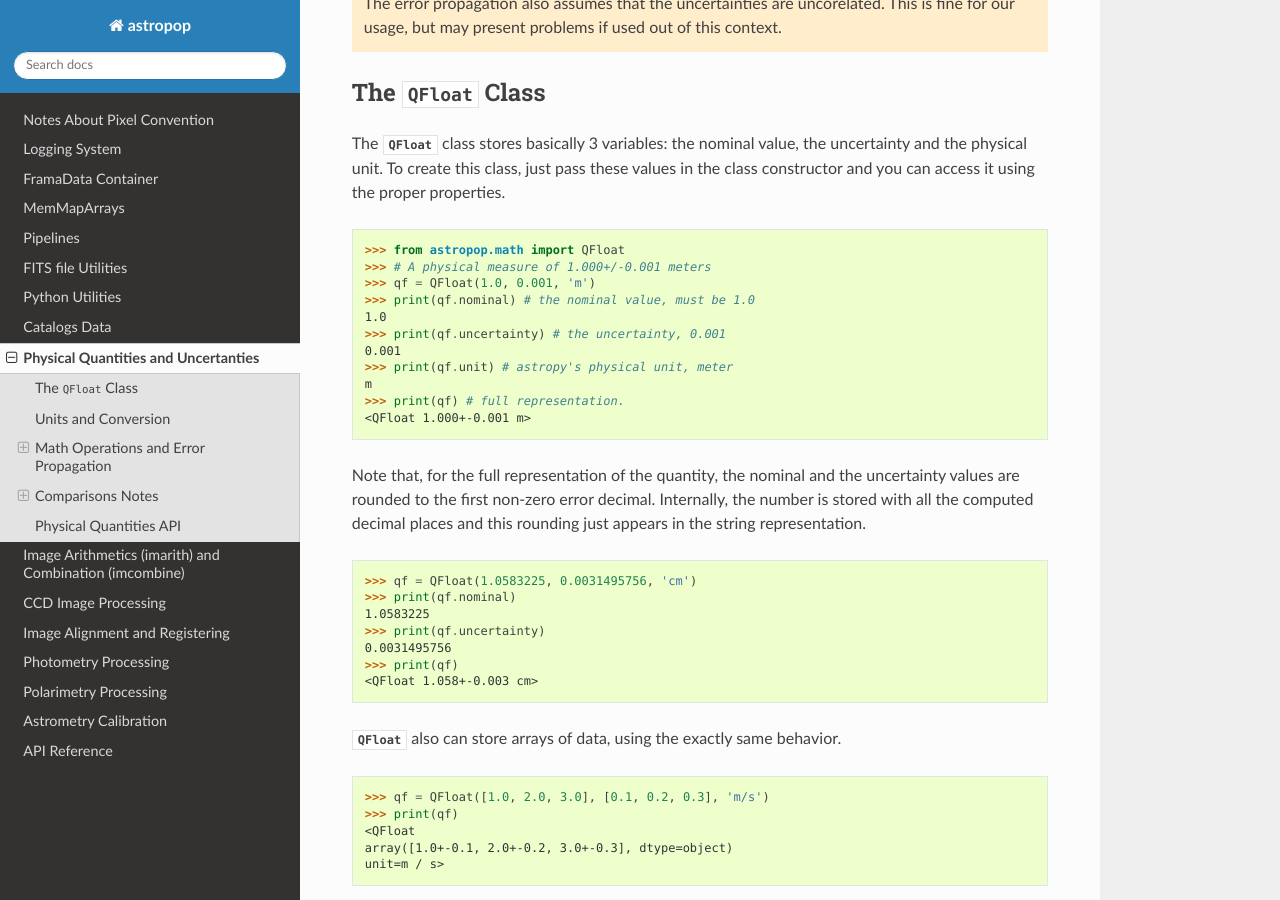
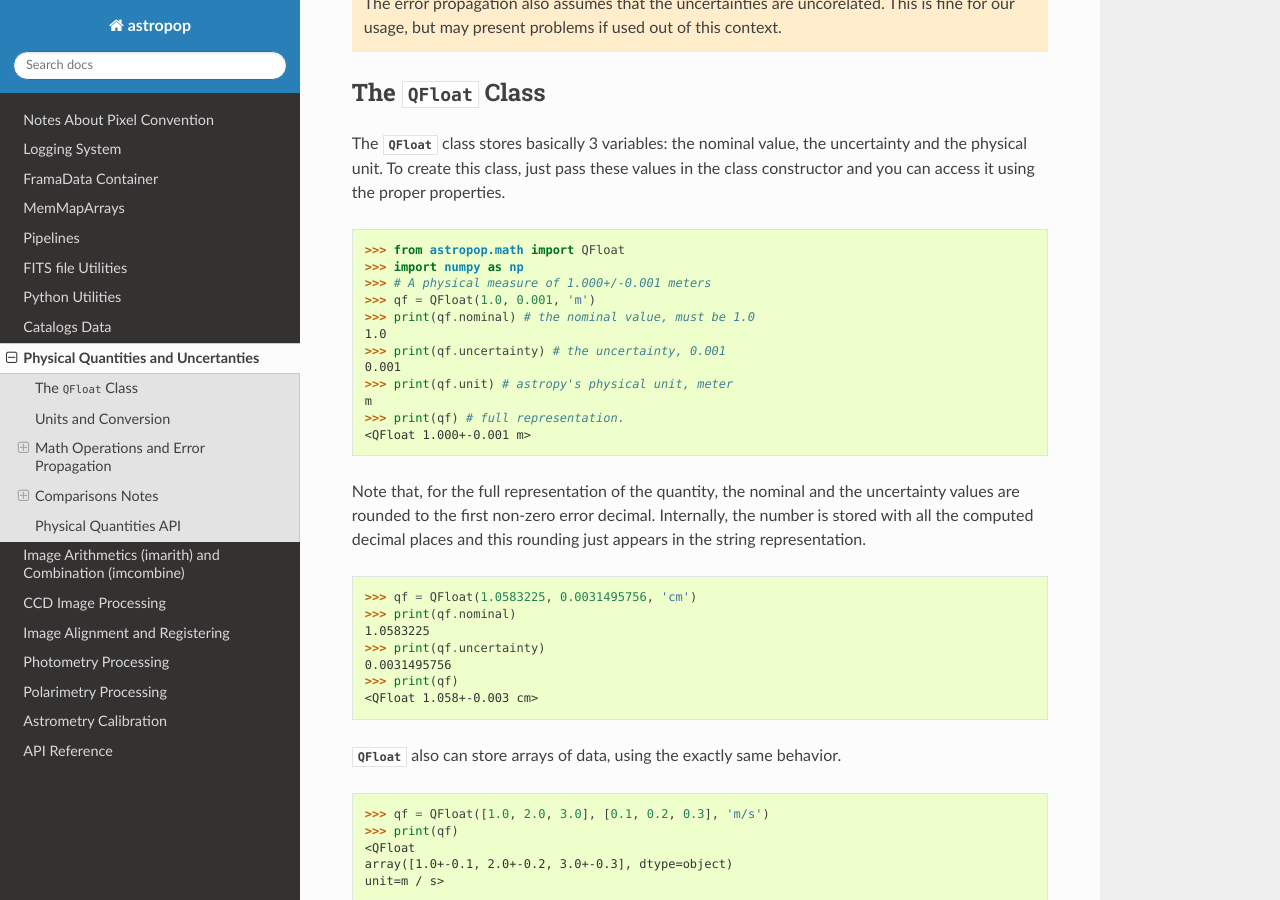
Before and after one commit to juliotux/astropop, a Sphinx documentation site: the page built from docs/physical.rst, in a window 1280 px wide and 900 px high, scrolled down 598 px. Built offline with Sphinx 7.4.7 and the Read the Docs theme 2.0.0, drawn with Linux system fonts in a browser that asks for light colours; formulas are drawn with MathJax 3; the version number could not be read and is left out.

Commit message:
fix doctest

```diff
--- a/docs/physical.rst
+++ b/docs/physical.rst
@@ -17,6 +17,7 @@ The |QFloat| Class
 The |QFloat| class stores basically 3 variables: the nominal value, the uncertainty and the physical unit. To create this class, just pass these values in the class constructor and you can access it using the proper properties.
 
     >>> from astropop.math import QFloat
+    >>> import numpy as np
     >>> # A physical measure of 1.000+/-0.001 meters
     >>> qf = QFloat(1.0, 0.001, 'm')
     >>> print(qf.nominal) # the nominal value, must be 1.0
```
